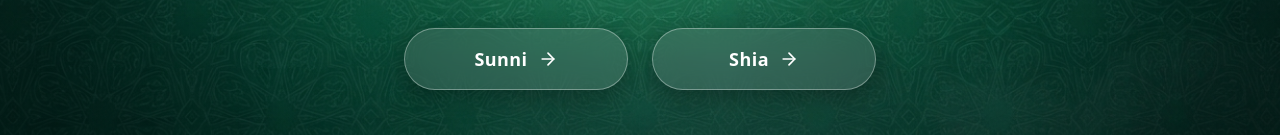
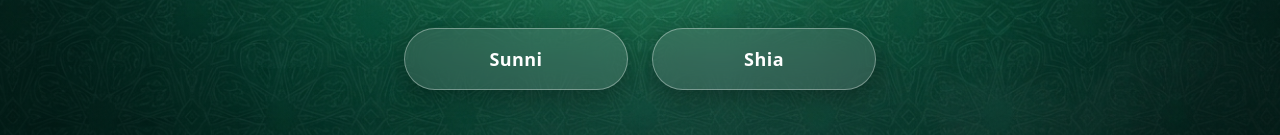
Before and after one commit to mdawoodali/QURAN-ACADEMY-APP, a Next.js app in the folder apps/web/: page / in a window 1280 px wide. Shown: the part 482-617 px from the top of the page. Built offline with nearby package versions, Linux system fonts and the light colour scheme; no server answers; a web font is replaced by a local one.

Commit message:
style(welcome): remove arrows from Sunni and Shia buttons for centered clean typography

```diff
--- a/apps/web/src/components/WelcomeSplash.tsx
+++ b/apps/web/src/components/WelcomeSplash.tsx
@@ -2,7 +2,7 @@
 
 import React, { useState } from "react";
 import { motion } from "framer-motion";
-import { ArrowRight, BookOpen, CheckCircle } from "lucide-react";
+import { BookOpen, CheckCircle } from "lucide-react";
 import { useLanguage } from "./LanguageContext";
 
 interface WelcomeSplashProps {
@@ -136,11 +136,10 @@ export default function WelcomeSplash({ onGetStarted }: WelcomeSplashProps) {
                 selectedSect === "sunni" ? "is-active" : ""
               }`}
             >
-              <div className="flex items-center justify-center gap-2.5 z-10">
+              <div className="flex items-center justify-center z-10">
                 <span className={language === "ur" ? "font-urdu text-lg sm:text-xl" : "tracking-wide"}>
                   {language === "ur" ? "اہل سنت (Sunni)" : "Sunni"}
                 </span>
-                <ArrowRight className="w-4 h-4 sm:w-5 sm:h-5 transition-transform group-hover:translate-x-1" />
               </div>
 
               {/* Ornamental expanding golden underline with amber bead trio */}
@@ -163,11 +162,10 @@ export default function WelcomeSplash({ onGetStarted }: WelcomeSplashProps) {
                 selectedSect === "shia" ? "is-active" : ""
               }`}
             >
-              <div className="flex items-center justify-center gap-2.5 z-10">
+              <div className="flex items-center justify-center z-10">
                 <span className={language === "ur" ? "font-urdu text-lg sm:text-xl" : "tracking-wide"}>
                   {language === "ur" ? "اہل تشیع (Shia)" : "Shia"}
                 </span>
-                <ArrowRight className="w-4 h-4 sm:w-5 sm:h-5 transition-transform group-hover:translate-x-1" />
               </div>
 
               {/* Ornamental expanding golden underline with amber bead trio */}
```
